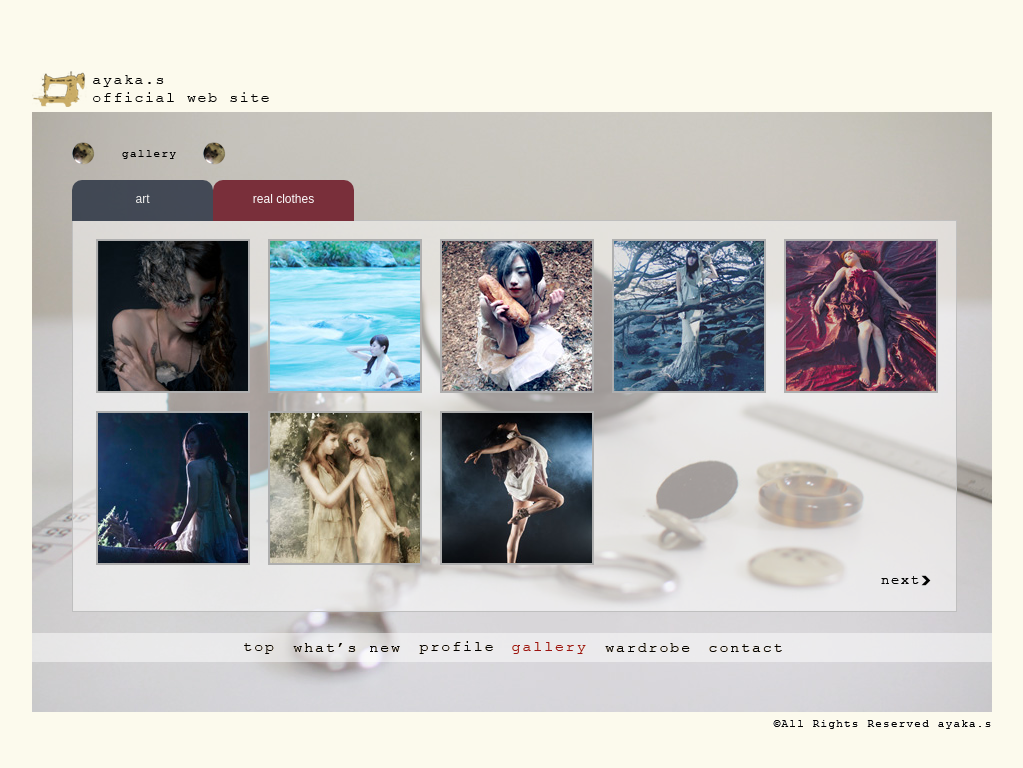
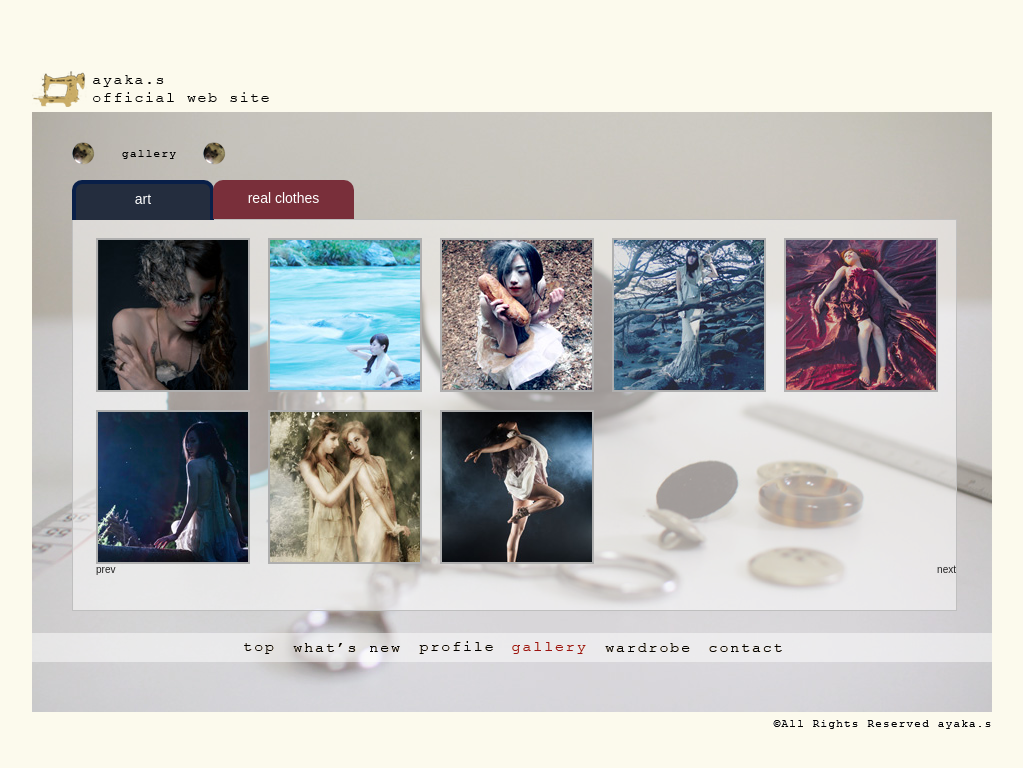
Before and after one commit to jssuger52/workspace, a PHP site: page /gallery/ in a window 1280 px wide. Shown: the top 768 px of the page, without its empty margins (128-1151 px from the left). Run offline with PHP 8.4, Linux system fonts and the light colour scheme.

Commit message:
gallery:タブまわり修正と微調整

```diff
--- a/Ayaka/gallery/css/style.css
+++ b/Ayaka/gallery/css/style.css
@@ -15,16 +15,16 @@
 --------------------------------------- */
 .type-01{width:885px;position:absolute;left:40px;top:30px}
 .gallery-list li{float:left;margin:18px 18px 0 0;border:2px solid #afafaf;}
-.lyt-column-02{padding:10px 25px 0 5px;}
 
 /*__________________________ tab __________________________*/
 .tab-container-03{width:100%;}
 .tab-container-03 .tab-btns{position:relative;margin-bottom:-1px;}
 .tab-container-03 .tab-btns li{margin-right:0;display:inline;float:left;width:141px;text-align:center;}
 .tab-container-03 .tab-btns .last{margin-right:0;}
-.tab-container-03 .tab-btns a{display:block;padding-top:12px;width:141px;height:29px;border-top-left-radius:10px;border-top-right-radius:10px;background:#242D3E;color:#FFF;text-decoration:none;font-size:12px;}
-.tab-container-03 .tab-btns a:hover,
-.tab-container-03 .tab-btns .active{opacity:0.8;}
+.tab-container-03 .tab-btns a{display:block;padding-top:10px;width:141px;height:29px;border-top-left-radius:10px;border-top-right-radius:10px;background:#242D3E;color:#FFF;text-decoration:none;font-size:14px;}
+.tab-container-03 .tab-btns a:hover{opacity:0.8;filter: alpha(opacity=80);}
+.tab-container-03 .tab-btns .active a{padding-top:7px;width:134px;border:4px solid #091f48;border-bottom:none;}
+.tab-container-03 .tab-btns .active.last a{border:4px solid #720414;border-bottom:none;}
 .tab-container-03 .tab-btns .active a:hover{opacity:1;}
 .tab-container-03 .tab-btns .last a{background:#792F3A;}
 .tab-container-03 .tab-contents{
--- a/Ayaka/gallery/index.html
+++ b/Ayaka/gallery/index.html
@@ -31,7 +31,7 @@
 <noscript>このサイトでは、JavaScriptの機能を有効に設定していただくことで最適なコンテンツをご覧いただけます。</noscript>
 <div class="contentWrap">
 <header class="header">
-<h1 class="headerLogo"><a href="../">ayaka's official web site</a></h1>
+<h1 class="headerLogo"><a href="../"><span>ayaka's official web site</span></a></h1>
 <!--/#header--></header>
 
 <div class="container">
@@ -47,38 +47,41 @@
 <ul class="gallery-list">
 <li><a href="./img/img-art-01.jpg" title="Photo：高山龍也&nbsp;&nbsp;Model：Yana&nbsp;&nbsp;H&amp;M：杉山英里" class="group1"><img src="./img/img-art-01s.jpg" alt="" height="150" width="150" /></a></li>
 <li><a href="./img/img-art-02.jpg" title="Photo：高橋達&nbsp;&nbsp;Model：古城かおり&nbsp;&nbsp;「風景を着る」" class="group1"><img src="./img/img-art-02s.jpg" alt="" width="150" height="150" /></a></li>
-<li><a href="./img/img-art-03.jpg" title="Photo：小林勇太&nbsp;&nbsp;Model：菜々子&nbsp;&nbsp;H&amp;M：Azusa" class="group1"><img src="./img/img-art-03s.jpg" alt="" width="150" height="150" /></a></li>
-<li><a href="./img/img-art-04.jpg" title="Photo：小林勇太&nbsp;&nbsp;Model：古城かおり&nbsp;&nbsp;H&amp;M：石河 恵" class="group1"><img src="./img/img-art-04s.jpg" height="150" width="150" /></a></li>
-<li><a href="./img/img-art-05.jpg" title="Photo：小林勇太&nbsp;&nbsp;Model：古城かおり&nbsp;&nbsp;H&amp;M：石河 恵" class="group1"><img src="./img/img-art-05s.jpg" width="150" height="150" /></a></li>
-<li><a href="./img/img-art-06.jpg" title="Photo：Syuhei Inoue&nbsp;&nbsp;Model：シモン スミレ&nbsp;&nbsp;H&amp;M：杉山智明" class="group1"><img src="./img/img-art-06s.jpg" width="150" height="150" /></a></li>
-<li><a href="./img/img-art-07.jpg" title="Photo：高山龍也&nbsp;&nbsp;Model：Amanda&amp;Leno&nbsp;&nbsp;Hair：Hirokazu EndoMakeup：杉山英里" class="group1"><img src="./img/img-art-07s.jpg" width="150" height="150" /></a></li>
-<li><a href="./img/img-art-08.jpg" title="Photo：山本ヒロ&nbsp;&nbsp;Dance Performer：MARIKA&nbsp;&nbsp;H&amp;M：Momoe" class="group1"><img src="./img/img-art-08s.jpg" width="150" height="150" /></a></li>
+<li><a href="./img/img-art-03.jpg" title="Photo：Nobuyuki Nishihara&nbsp;&nbsp;Model：Samantha Mariko&nbsp;&nbsp;Hair：Daisuke Ishii&nbsp;&nbsp;Makeup：Asuka Takei&nbsp;&nbsp;" class="group1"><img src="./img/img-art-03s.jpg" alt="" width="150" height="150" /></a></li>
+<li><a href="./img/img-art-04.jpg" title="Photo：山本 ヒロ&nbsp;&nbsp;Model：三田寺 円&nbsp;&nbsp;H&amp;M：杉山 英里" class="group1"><img src="./img/img-art-04s.jpg" height="150" width="150" /></a></li>
+<li><a href="./img/img-art-05.jpg" title="Photo：小林 勇太&nbsp;&nbsp;Model：古城かおり&nbsp;&nbsp;H&amp;M：石河 恵" class="group1"><img src="./img/img-art-05s.jpg" width="150" height="150" /></a></li>
+<li><a href="./img/img-art-06.jpg" title="Photo：Syuhei Inoue&nbsp;&nbsp;Model：シモン スミレ&nbsp;&nbsp;H&amp;M：杉山 智明" class="group1"><img src="./img/img-art-06s.jpg" width="150" height="150" /></a></li>
+<li><a href="./img/img-art-07.jpg" title="Photo：高山 龍也&nbsp;&nbsp;Model：Amanda Leno&nbsp;&nbsp;Hair：Hirokazu EndoMakeup：杉山 英里" class="group1"><img src="./img/img-art-07s.jpg" width="150" height="150" /></a></li>
+<li><a href="./img/img-art-08.jpg" title="Photo：山本 ヒロ&nbsp;&nbsp;Dance Performer：MARIKA&nbsp;&nbsp;H&amp;M：Momoe" class="group1"><img src="./img/img-art-08s.jpg" width="150" height="150" /></a></li>
 <!-- /.gallery-list--></ul>
 
-<ul class="lyt-column-02">
-<!-- 戻るリンク
-<li class="link-prev"><a href="javascript:history.back();"><span>prev</span></a></li>
--->
-<li class="link-next"><a href="gallery-02.html"><span>next</span></a></li>
-<!-- /.lyt-column-02--></ul>
+<ul class="link-list-01">
+<li class="link-prev"><!-- <a href="javascript:history.back();"> --><span>prev</span><!-- </a> --></li>
+<li class="link-next"><!-- <a href="gallery-02.html"> --><span>next</span><!-- </a> --></li>
+<!-- /.link-list-01--></ul>
+
 <!-- /.tab-inner--></div>
 <!-- /.tab-contents--></div>
 
 <div class="tab-contents" id="tab02a">
 <div class="tab-inner">
 <ul class="gallery-list">
-<li><a href="./img/img-clote-01.jpg" class="group2"><img src="./img/img-clote-01s.jpg" alt="" width="150" height="150" /></a></li>
-<li><a href="./img/img-clote-02.jpg" class="group2"><img src="" /><img src="./img/img-clote-02s.jpg" alt="" width="150" height="150" /></a></li>
-<li><a href="./img/img-clote-03.jpg" class="group2"><img src="" /><img src="./img/img-clote-03s.jpg" alt="" width="150" height="150" /></a></li>
-<li><a href="./img/img-clote-04.jpg" class="group2"><img src="" /><img src="./img/img-clote-04s.jpg" alt="" width="150" height="150" /></a></li>
-<li><a href="./img/img-clote-05.jpg" class="group2"><img src="" /><img src="./img/img-clote-05s.jpg" alt="" width="150" height="150" /></a></li>
-<li><a href="./img/img-clote-06.jpg" class="group2"><img src="" /><img src="./img/img-clote-06s.jpg" alt="" width="150" height="150" /></a></li>
-<li><a href="./img/img-clote-07.jpg" class="group2"><img src="" /><img src="./img/img-clote-07s.jpg" alt="" width="150" height="150" /></a></li>
+<li><a href="./img/img-clote-01.jpg" title="Photo：Shuji Kobayashi&nbsp;&nbsp;Model：Marino" class="group2"><img src="./img/img-clote-01s.jpg" alt="" width="150" height="150" /></a></li>
+<li><a href="./img/img-clote-02.jpg" title="Photo：有田 昌弘&nbsp;&nbsp;Model：水澤 香緒里&nbsp;&nbsp;H&amp;M：Momoe" class="group2"><img src="./img/img-clote-02s.jpg" alt="" width="150" height="150" /></a></li>
+<li><a href="./img/img-clote-03.jpg" title="Photo：Nobuyuki Nishihara&nbsp;&nbsp;Model：Samantha Mariko&nbsp;&nbsp;Hair：Daisuke Ishii&nbsp;&nbsp;Makeup：Asuka Takei" class="group2"><img src="./img/img-clote-03s.jpg" alt="" width="150" height="150" /></a></li>
+<li><a href="./img/img-clote-04.jpg" title="Photo：山本 ヒロ&nbsp;&nbsp;Model：三田寺 円&nbsp;&nbsp;H&amp;M：杉山 英里" class="group2"><img src="./img/img-clote-04s.jpg" alt="" width="150" height="150" /></a></li><li><a href="./img/img-clote-05.jpg" title="Photo：小林 勇太&nbsp;&nbsp;Model：Noemie&nbsp;&nbsp;H&amp;M：石河 恵" class="group2"><img src="./img/img-clote-05s.jpg" alt="" width="150" height="150" /></a></li>
+<li><a href="./img/img-clote-06.jpg" title="Photo：Nobuyuki Nishihara&nbsp;&nbsp;Model：相澤 とみえ&nbsp;&nbsp;Hair：Miki Oishi&nbsp;&nbsp;Makeup：Asuka Takei" class="group2"><img src="./img/img-clote-06s.jpg" alt="" width="150" height="150" /></a></li>
+<li><a href="./img/img-clote-07.jpg" title="Photo：Nobuyuki Nishihara&nbsp;&nbsp;Model：相澤 とみえ&nbsp;&nbsp;Hair：Miki Oishi&nbsp;&nbsp;Makeup：Asuka Takei" class="group2"><img src="./img/img-clote-07s.jpg" alt="" width="150" height="150" /></a></li>
 <!-- /.gallery-list--></ul>
+
+<ul class="link-list-01">
+<li class="link-prev"><!-- <a href="javascript:history.back();"> --><span>prev</span><!-- </a> --></li>
+<li class="link-next"><!-- <a href="gallery-02.html#tab02a"> --><span>next</span><!-- </a> --></li>
+<!-- /.link-list-01--></ul>
+
 <!-- /.tab-inner--></div>
 <!-- /.tab-contents--></div>
 <!-- /.tab-container-01 --></div>
-
 </section>
 
 <div class="gNav">
```
